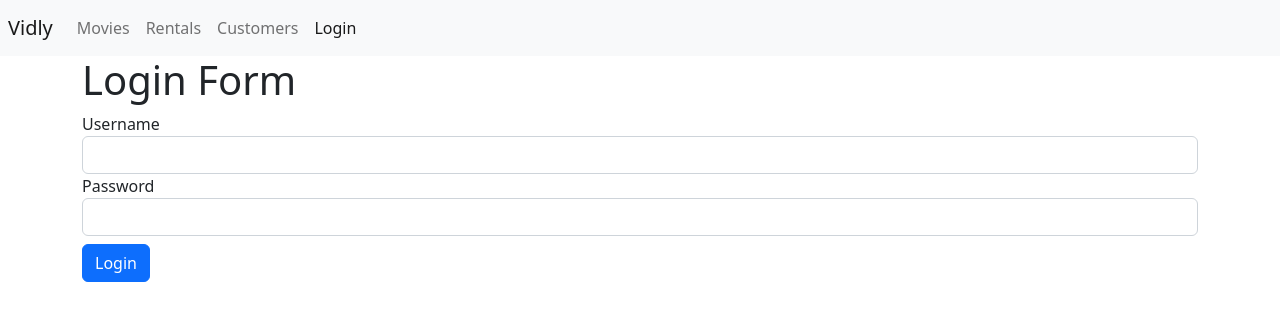
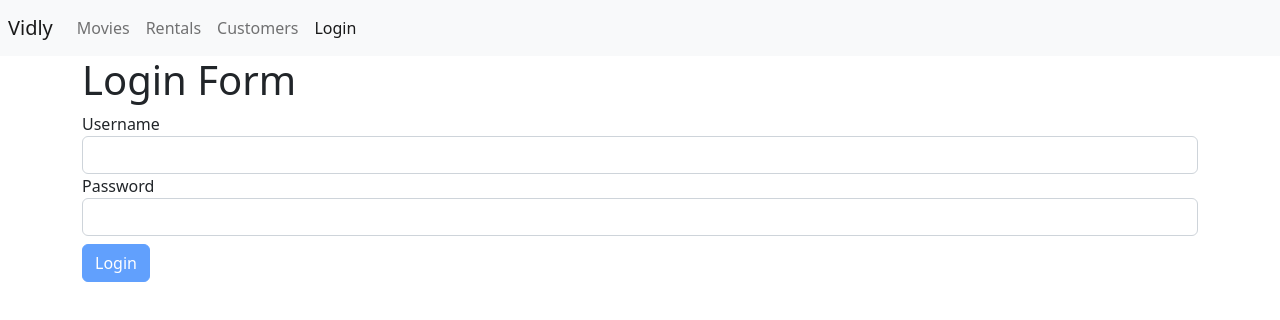
Before and after one commit to dnsamw/react-video-renting-app, a React (Create React App) app: page /login in a window 1280 px wide. Shown: the top 320 px of the page. Built offline with nearby package versions, Linux system fonts and the light colour scheme.

Commit message:
1 file modified - validation bug fix

```diff
--- a/src/components/LoginForm.jsx
+++ b/src/components/LoginForm.jsx
@@ -17,11 +17,11 @@ class LoginForm extends Component {
   validateForm() {
     const options = { abortEarly: false };
     const result = Joi.validate(this.state.account, this.schema, options);
+    //console.log(result);
+    if (!result.error) return null;
 
     const errors = {};
-    if (result.error != null)
-      for (let item of result.error.details)
-        errors[item.path[0]] = item.message;
+    for (let item of result.error.details) errors[item.path[0]] = item.message;
 
     return errors;
   }
@@ -29,6 +29,7 @@ class LoginForm extends Component {
   handleSubmit = (e) => {
     e.preventDefault();
     const errors = this.validateForm();
+
     this.setState({ errors: errors || {} }, this.print);
 
     if (errors === {}) console.log('Form Sunmitted');
@@ -49,14 +50,14 @@ class LoginForm extends Component {
     if (error) errors[name] = error;
     if (!error) delete errors[name];
 
-    console.log('BSE', errors);
+    //console.log('BSE', errors);
     const account = { ...this.state.account };
     account[name] = value;
     this.setState({ account, errors }, this.print);
   };
 
   print() {
-    console.log(this.state);
+    //console.log(this.state);
   }
 
   render() {
@@ -79,7 +80,12 @@ class LoginForm extends Component {
             onChange={this.handleChange}
             error={errors?.password}
           />
-          <button className="btn btn-primary mt-2">Login</button>
+          <button
+            disabled={this.validateForm()}
+            className="btn btn-primary mt-2"
+          >
+            Login
+          </button>
         </form>
       </>
     );
```
